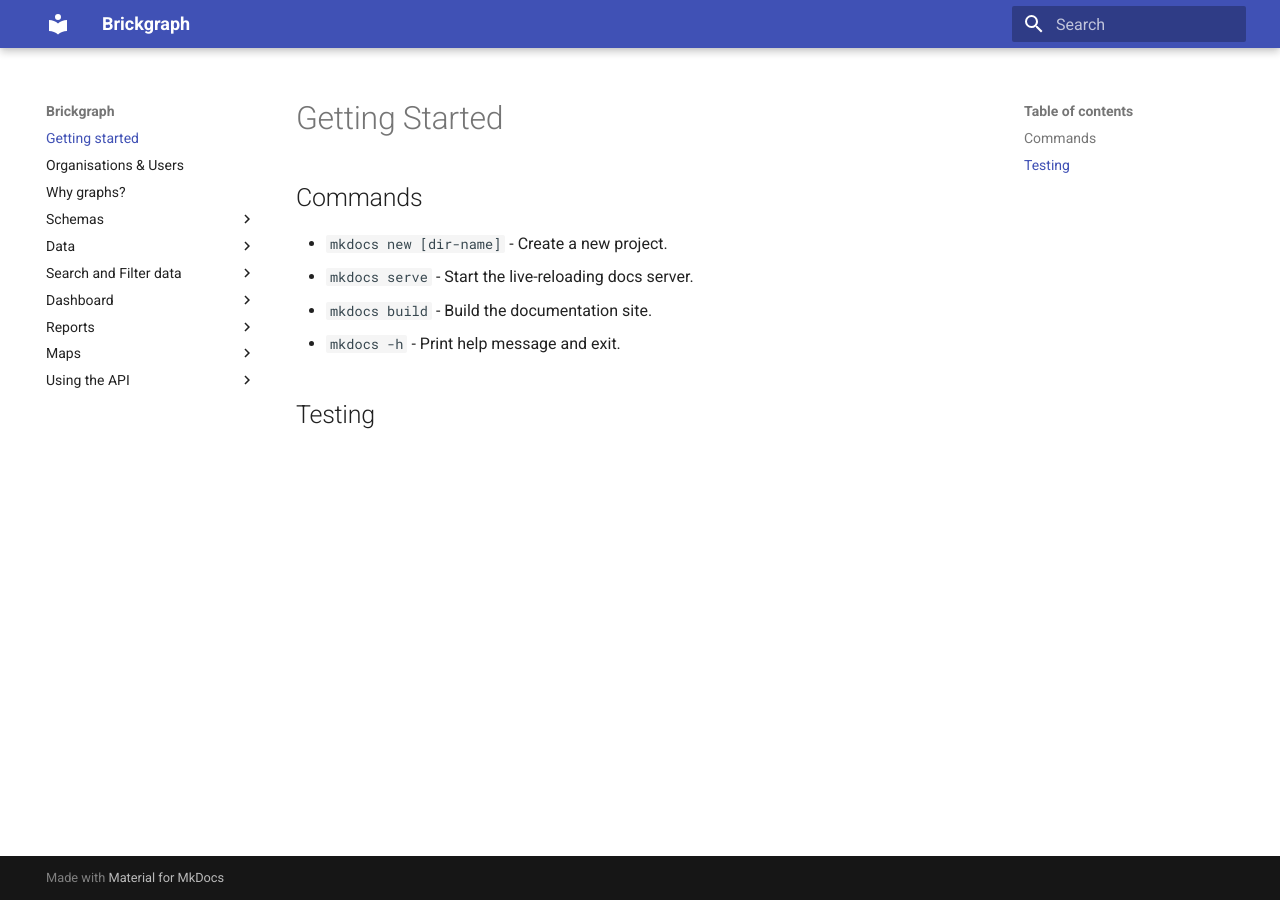
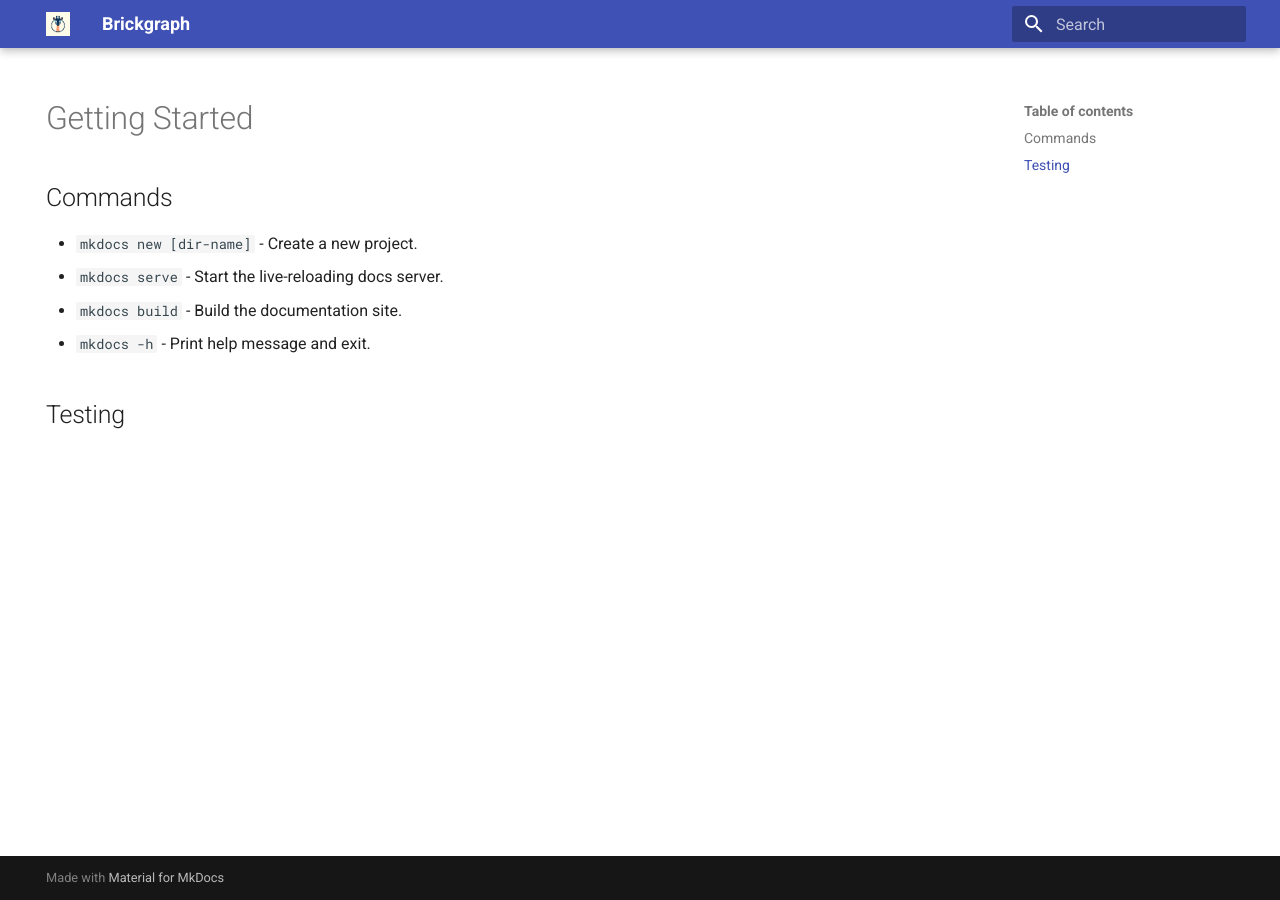
Before and after one commit to Brickgraph/docs, an MkDocs documentation site: the page built from docs/index.md, in a window 1280 px wide. Built offline with MkDocs 1.6.1 and Material for MkDocs 9.7.7, drawn with Linux system fonts in a browser that asks for light colours; some of the changed lines change nothing that is shown.

Commit message:
added favicon

```diff
--- a/docs/index.md
+++ b/docs/index.md
@@ -1,3 +1,8 @@
+---
+hide:
+  - navigation
+---
+
 # Getting Started
 
 ## Commands
--- a/mkdocs.yml
+++ b/mkdocs.yml
@@ -1,7 +1,11 @@
 site_name: Brickgraph
 site_url: https://docs.brickgraph.io/
+site_description: Brickgraph - no-code knowledge graphs for ambitious real estate teams
 theme:
   name: material
+  logo: img/favicon.png
+  favicon: img/favicon.png
+  language: en
 nav:
   - Getting started: index.md
   - Organisations & Users: organisation.md
```
Also changed, not shown: docs/img/favicon.png (added).
